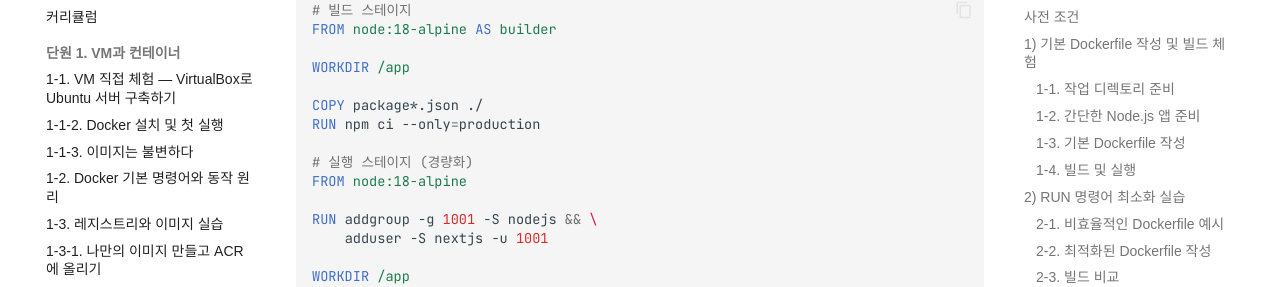
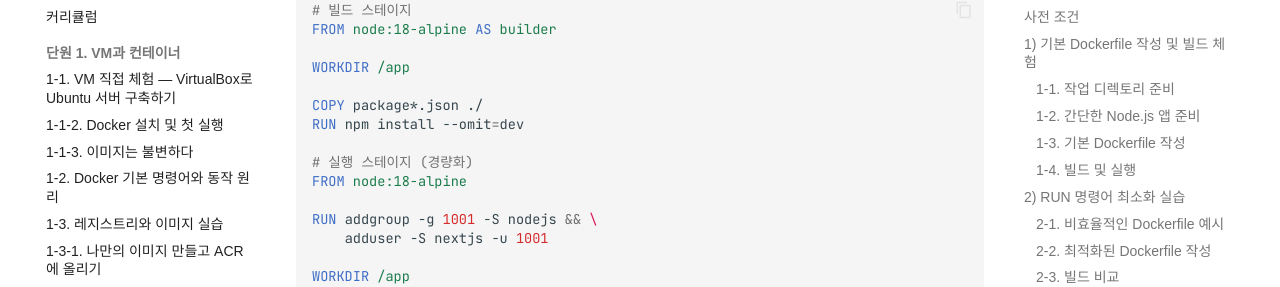
Before and after one commit to skilleat-labs/docker-k8s-labs, an MkDocs documentation site: the page built from docs/modules/module8/1-5.md, in a window 1280 px wide and 900 px high, scrolled down 8826 px. Shown: the part 145-432 px from the top of the window. Built offline with MkDocs 1.6.1 and Material for MkDocs 9.7.7, drawn with Linux system fonts in a browser that asks for light colours; some web fonts are replaced.

Commit message:
1-5: Dockerfile.multi npm ci → npm install --omit=dev 수정
npm ci는 package-lock.json 필요 → 없는 환경에서 에러 발생

Co-Authored-By: Claude Sonnet 4.6 <noreply@anthropic.com>

```diff
--- a/docs/modules/module8/1-5.md
+++ b/docs/modules/module8/1-5.md
@@ -443,7 +443,7 @@ FROM node:18-alpine AS builder
 WORKDIR /app
 
 COPY package*.json ./
-RUN npm ci --only=production
+RUN npm install --omit=dev
 
 # 실행 스테이지 (경량화)
 FROM node:18-alpine
```
